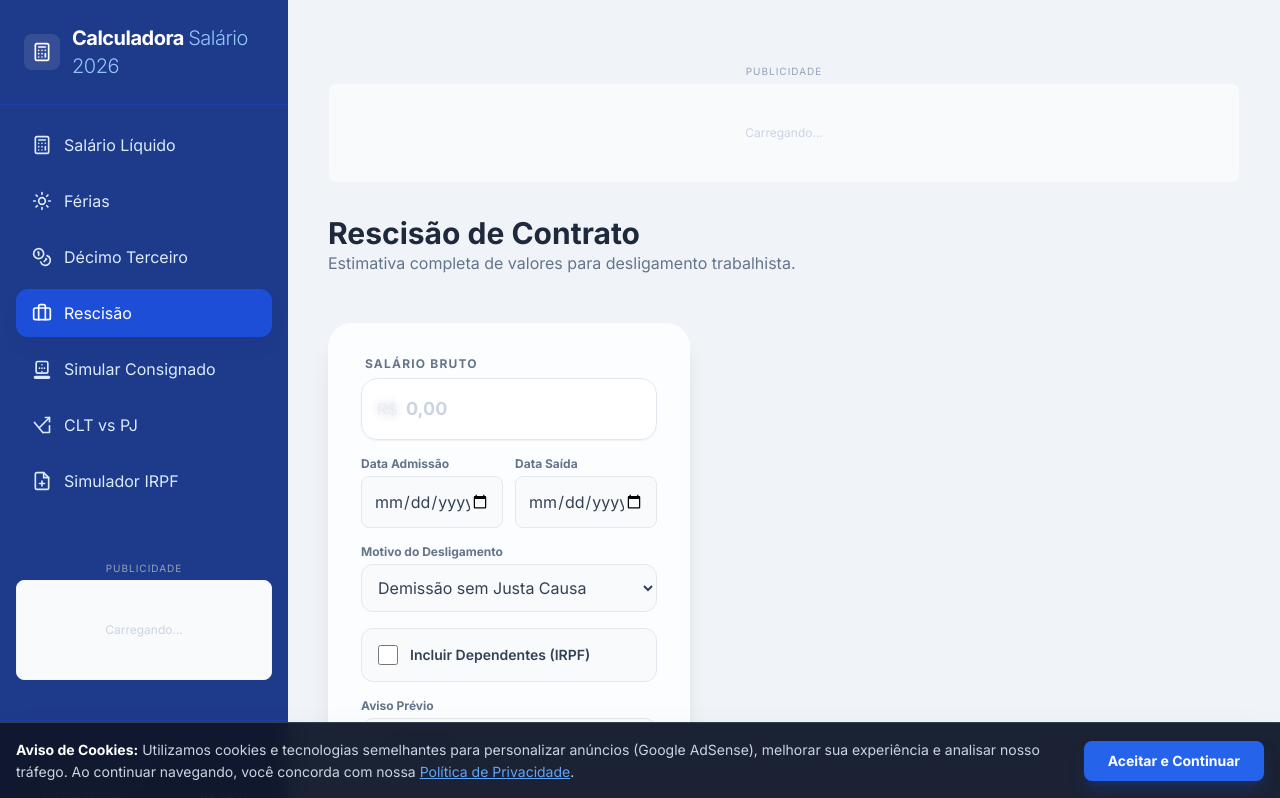
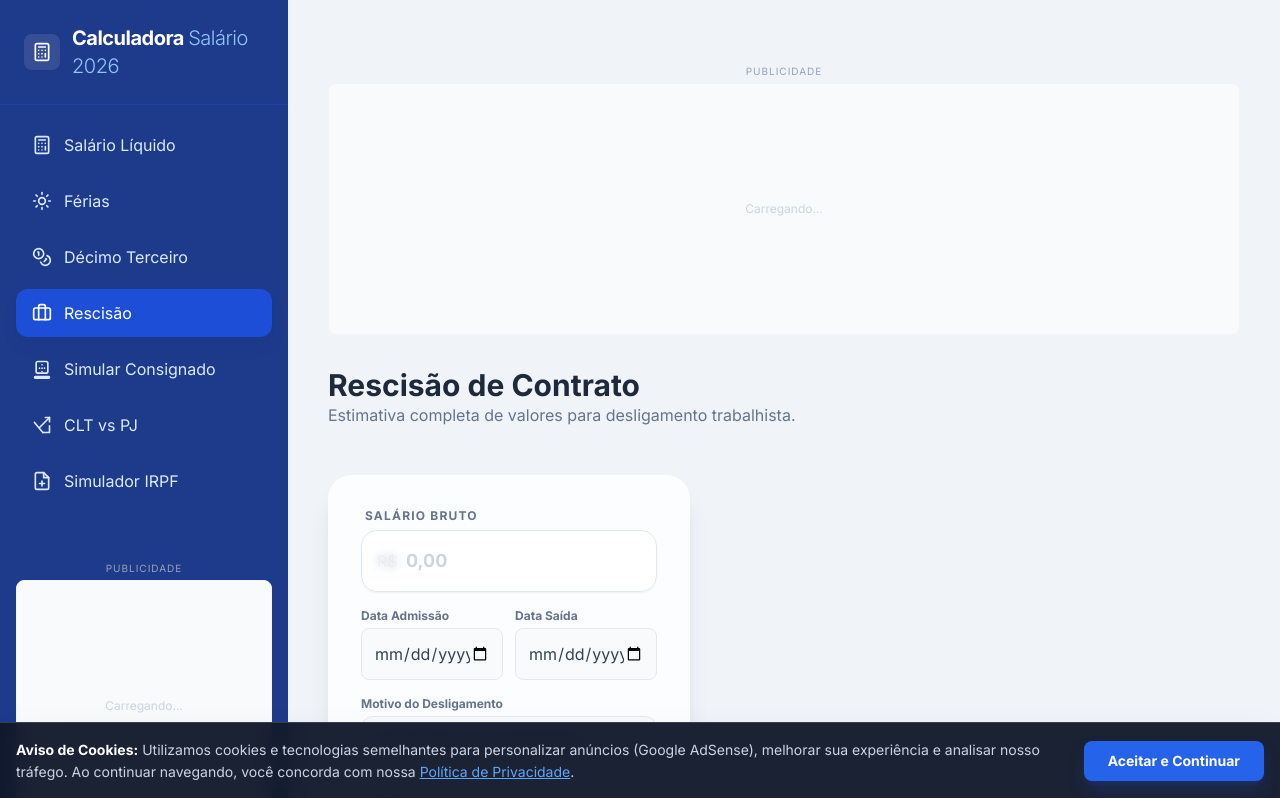
Before and after one commit to noviso123/calculadorasalariobr, a React (Vite) app: page /rescisao in a window 1280 px wide. Shown: the top 798 px of the page. Built offline with nearby package versions, Linux system fonts and the light colour scheme.

Commit message:
Production: Standardized emojis, hardened AdUnit for AdSense CLS, and finalized legal meta tags

```diff
--- a/src/components/AdUnit.tsx
+++ b/src/components/AdUnit.tsx
@@ -51,11 +51,11 @@ const AdUnit: React.FC<AdUnitProps> = ({ slotId, format = 'auto', className = ''
       <span className="text-[10px] text-slate-400 uppercase tracking-widest mb-1">{label}</span>
       <div
         ref={containerRef}
-        className="w-full bg-slate-50 min-h-[100px] flex items-center justify-center rounded-lg overflow-hidden border border-slate-100 relative"
+        className="w-full bg-slate-50 min-h-[250px] flex items-center justify-center rounded-lg overflow-hidden border border-slate-100 relative"
       >
         <ins
           className="adsbygoogle"
-          style={{ display: 'block', width: '100%' }}
+          style={{ display: 'block', width: '100%', minHeight: '250px' }}
           data-ad-client="ca-pub-9013233807727287"
           data-ad-slot={slotId}
           data-ad-format={format}
--- a/src/services/advisorService.ts
+++ b/src/services/advisorService.ts
@@ -1,5 +1,5 @@
 import { AIContext } from '../types';
-import { FINANCIAL_KNOWLEDGE, IncomeTier } from '../config/financialKnowledge';
+import { FINANCIAL_KNOWLEDGE } from '../config/financialKnowledge';
 
 export const getFinancialAdvice = async (context: AIContext): Promise<string> => {
   // Simula processamento para UX
@@ -11,7 +11,7 @@ export const getFinancialAdvice = async (context: AIContext): Promise<string> =>
   // 1. Encontrar o Tier de Renda
   const tier = FINANCIAL_KNOWLEDGE.tiers.find(t => net >= t.min && net <= t.max) || FINANCIAL_KNOWLEDGE.tiers[0];
 
-  let advice = `### 💹 Plano Financeiro Personalizado: ${tier.label}\n\n`;
+  let advice = `### 💰 Plano Financeiro Personalizado: ${tier.label}\n\n`;
 
   // 2. REGRA 50-30-20
   const needs = net * 0.5;
@@ -20,7 +20,7 @@ export const getFinancialAdvice = async (context: AIContext): Promise<string> =>
 
   advice += `Para um orçamento equilibrado de **${formatCurrency(net)}**, siga a regra 50-30-20:\n\n`;
   advice += `- 🏠 **Necessidades (50%):** ${formatCurrency(needs)}\n`;
-  advice += `- 🎡 **Estilo de Vida (30%):** ${formatCurrency(wants)}\n`;
+  advice += `- 🎯 **Estilo de Vida (30%):** ${formatCurrency(wants)}\n`;
   advice += `- 📈 **Investimento (20%):** **${formatCurrency(invest)}**\n\n`;
 
   // 3. ESTRATÉGIA DE PROTEÇÃO
```
